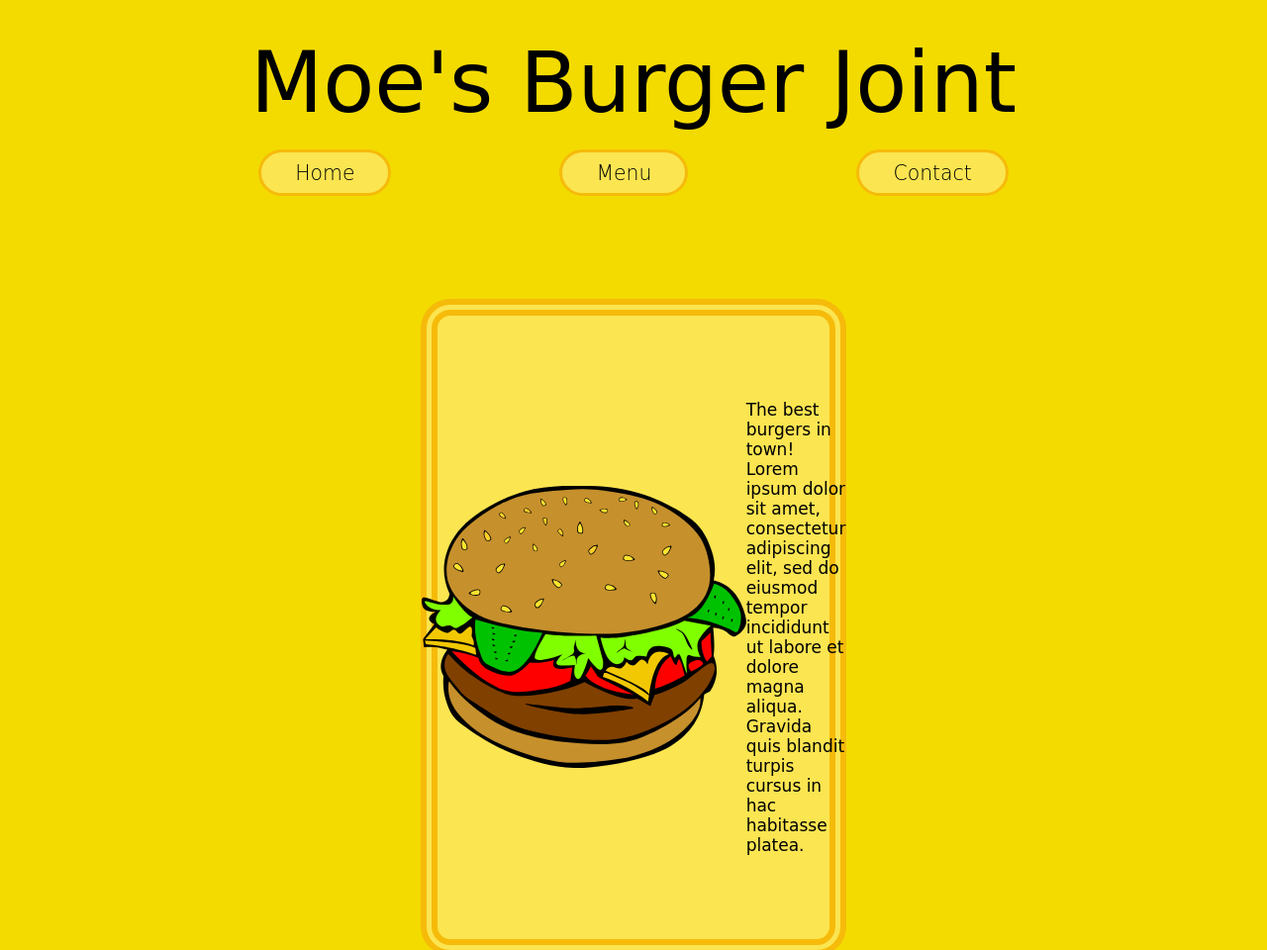
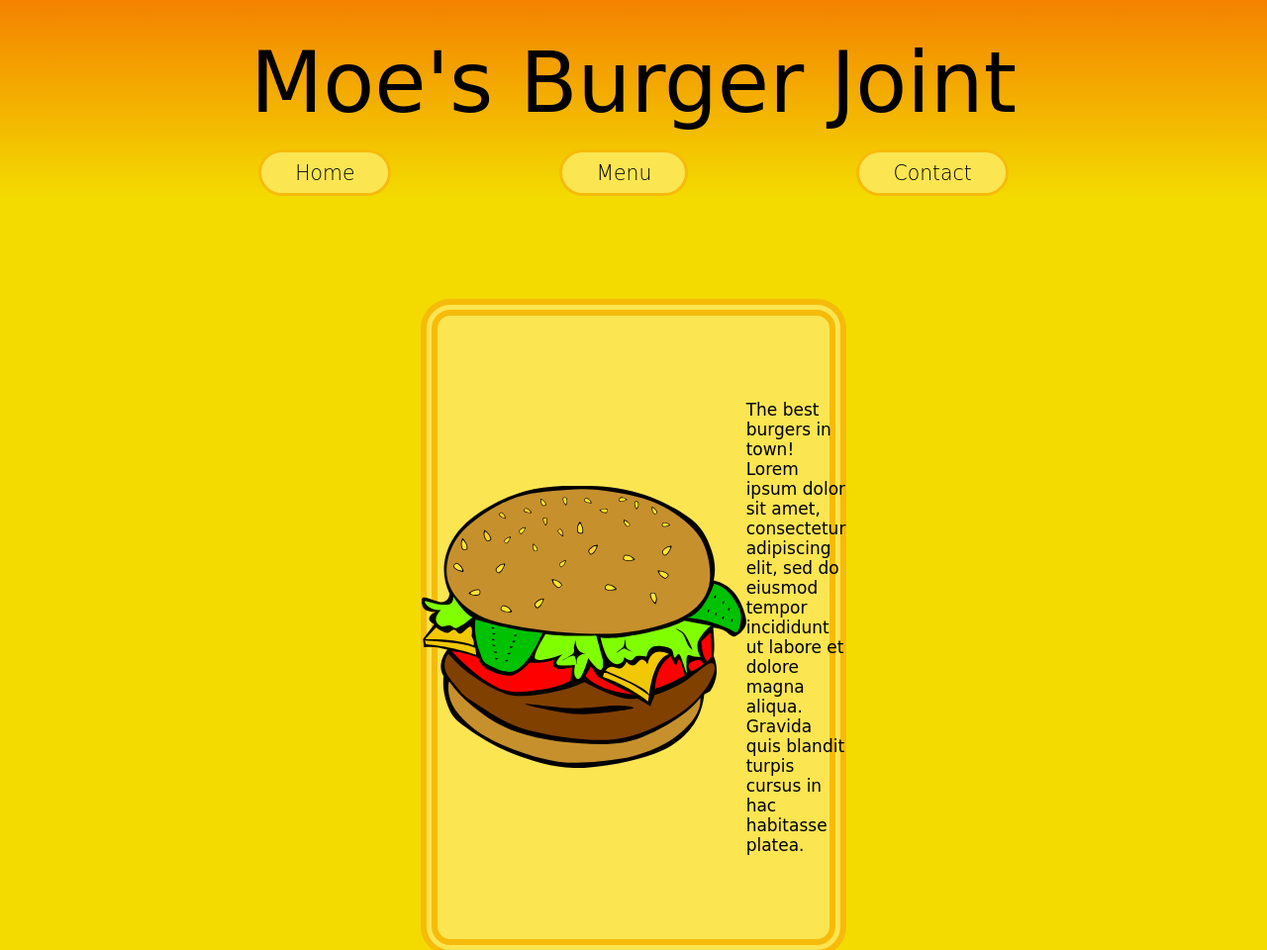
Before and after one commit to brennanjk/restaurant-page, a plain HTML site: page index.html in a window 1280 px wide. Shown: the top 960 px of the page at 99% size. Drawn offline with Linux system fonts and the light colour scheme; a web font is replaced by a local one.

Commit message:
Adjust header styling

```diff
--- a/style.css
+++ b/style.css
@@ -33,8 +33,9 @@ body {
     display: grid;
     grid-template-rows: 2fr 1fr;
     align-items: center;
-    margin-top: 2rem;
+    padding-top: 2rem;
     gap: 1rem;
+    background: linear-gradient(#f48200, var(--main-bg-color));
 }
 
 .rest-name {
```
